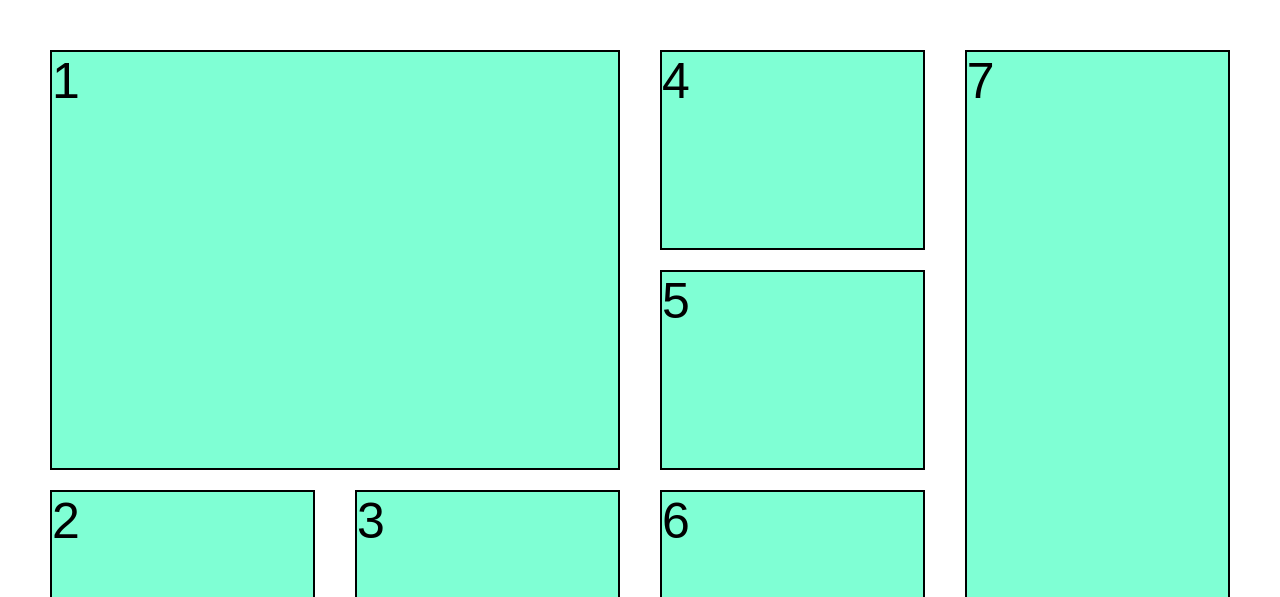
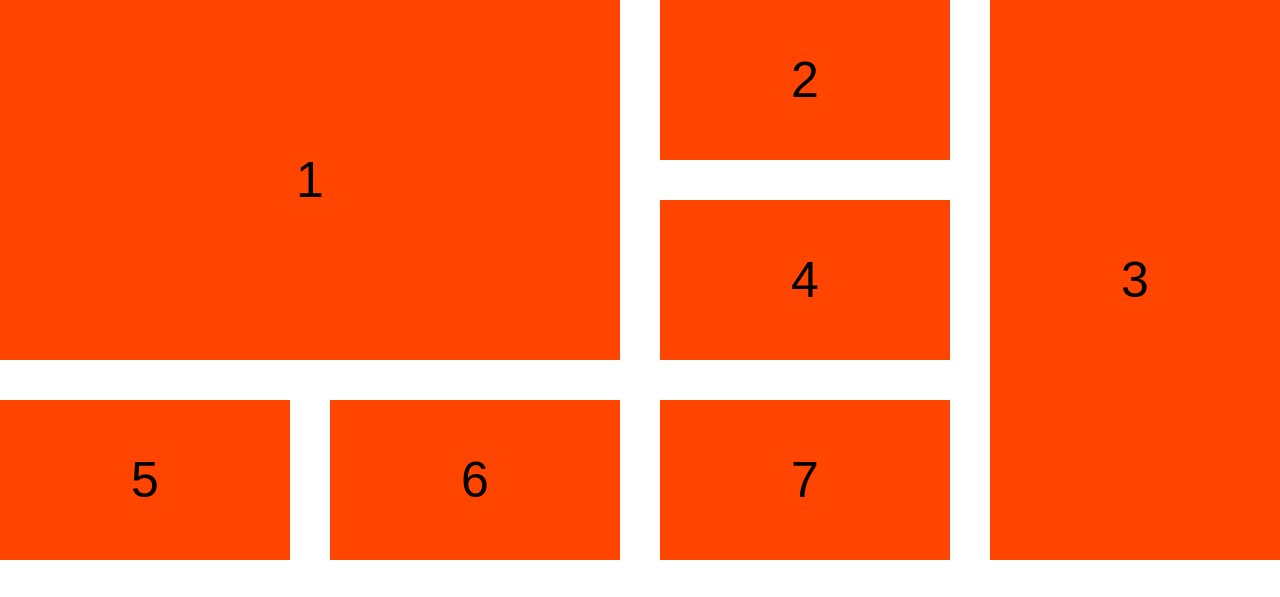
Before and after one commit to AlexisSensei/cours-css-b2-aprem, a plain HTML site: page index.html in a window 1280 px wide. Shown: the top 597 px of the page. Drawn offline with Linux system fonts and the light colour scheme.

Commit message:
fin des limites avec grid

```diff
--- a/index.html
+++ b/index.html
@@ -8,24 +8,14 @@
     <link rel="stylesheet" href="main.css">
 </head>
 <body>
-    <section class="section1">
-        <div>
-            <div class="big">1</div>
-            <div class="flex">
-                <div>2</div>
-                <div>3</div>
-            </div>
-        </div>
-        <div class="flex">
-            <div class="reset">
-                <div>4</div>
-                <div>5</div>
-                <div>6</div>
-            </div>
-            <div class="full-height">7</div>
-        </div>
-    </section>
-    <section class="section2">
+    <section>
+        <div class="big">1</div>
+        <div>2</div>
+        <div class="long">3</div>
+        <div>4</div>
+        <div>5</div>
+        <div>6</div>
+        <div>7</div>
         <div>8</div>
         <div class="large">9</div>
         <div>10</div>
--- a/main.css
+++ b/main.css
@@ -6,63 +6,26 @@
     font-family: sans-serif;
 }
 
-body {
-    padding: 50px;
+section {
+    display: grid;
+    gap: 40px;
+    grid-template-columns: 1fr 1fr 1fr 1fr;
+    grid-template-rows: 20vh 20vh 20vh 20vh;
 }
-
-.flex:nth-of-type(2) > div > div:not(:first-child) {
-    margin-top: 20px;
+div {
+    background-color: orangered;
+    display: flex;
+    justify-content: center;
+    align-items: center;
 }
-
-.section2 > div,
-.section1 > div div:not(.flex)
-{
-    height: 200px;
-    background-color: aquamarine;
-    border: 2px solid black;
+.big {
+    grid-column: 1 / 3;
+    grid-row: 1 / 3;
 }
-
-.reset {
-    height: auto !important;
-    border: none !important;
-    background: none !important;
+.long {
+    grid-row: 1 / 4;
+    grid-column: 4 / 5;
 }
-
-.section1 div.big {
-    height: 420px !important;
-    margin-bottom: 20px;
+.large {
+    grid-column: 2 / 4;
 }
-
-.flex {
-    display: flex;
-    gap: 40px;
-}
-
-.flex > div {
-    width: 50%;
-}
-
-section {
-    display: flex;
-    gap: 40px;
-}
-
-.section1 > div {
-    width: 50%;
-}
-
-.section2 {
-    margin-top: 40px;
-}
-
-.section2 > div {
-    width: 25%;
-}
-
-.section2 > div.large {
-    width: 50%;
-}
-
-.full-height {
-    height: 100% !important;
-}
```
